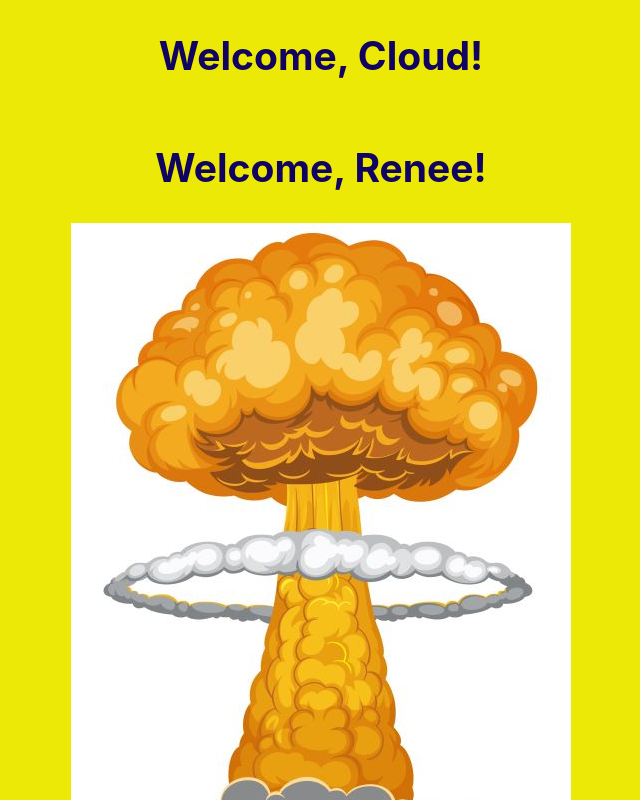
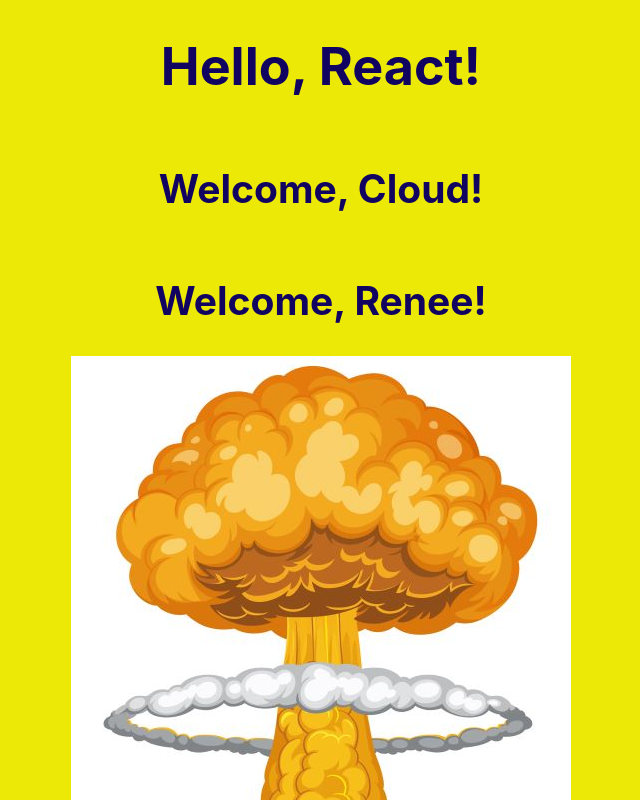
Before and after one commit to cloudedviper/my-react-app, a React (Create React App) app: page / in a window 1280 px wide. Shown: the top 800 px of the page, without its empty margins (319-959 px from the left). Built offline with nearby package versions, Linux system fonts and the light colour scheme.

Commit message:
components folder

```diff
--- a/src/App.js
+++ b/src/App.js
@@ -7,7 +7,7 @@ function App() {
   return (
     <div className="App">
       <header className="App-header">
-        {/* <h1>Hello, React!</h1> */}
+        <h1>Hello, React!</h1>
         <Welcome name="Cloud" />
         <Welcome name="Renee" />
         <img src={logo} alt="Logo" />
```
